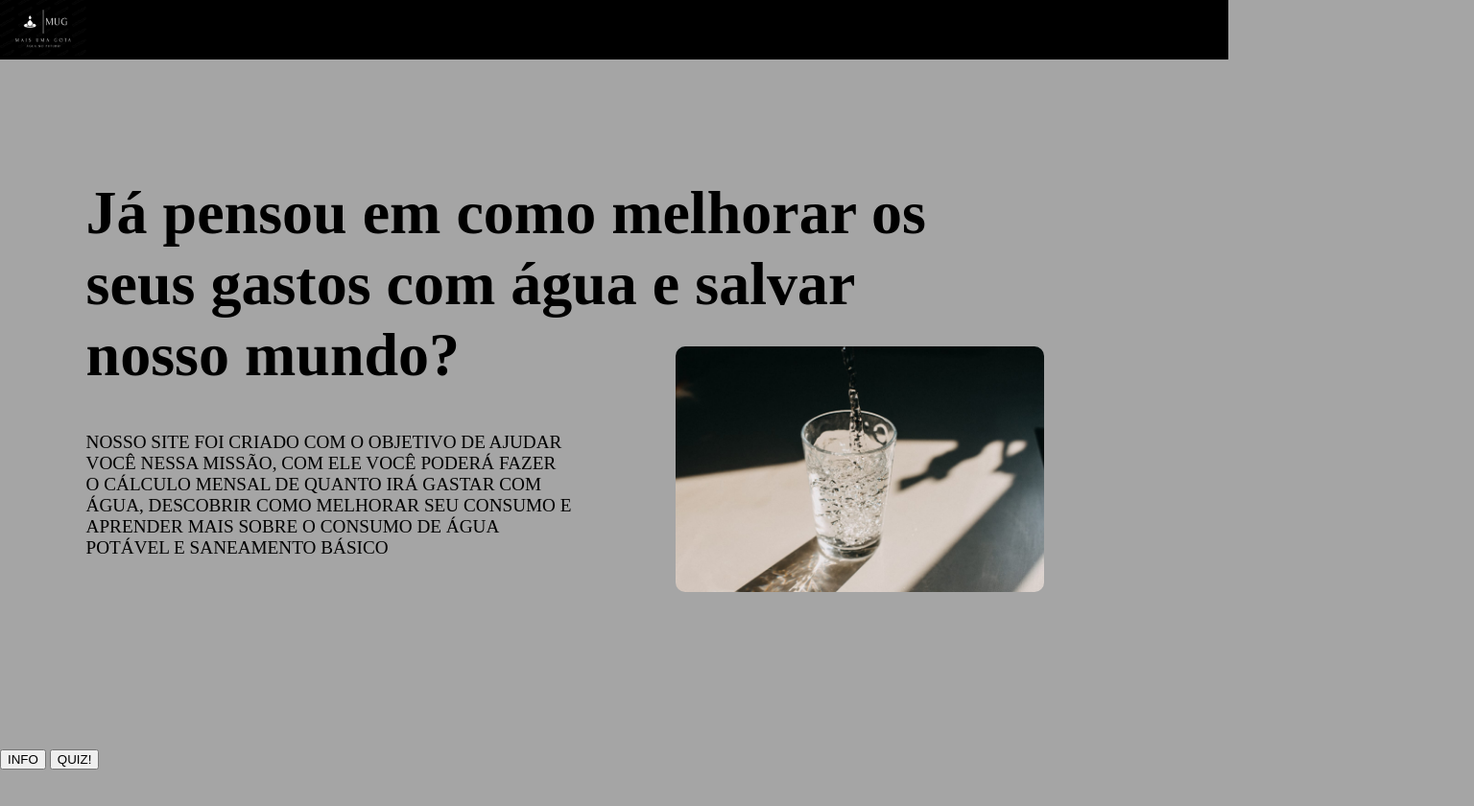
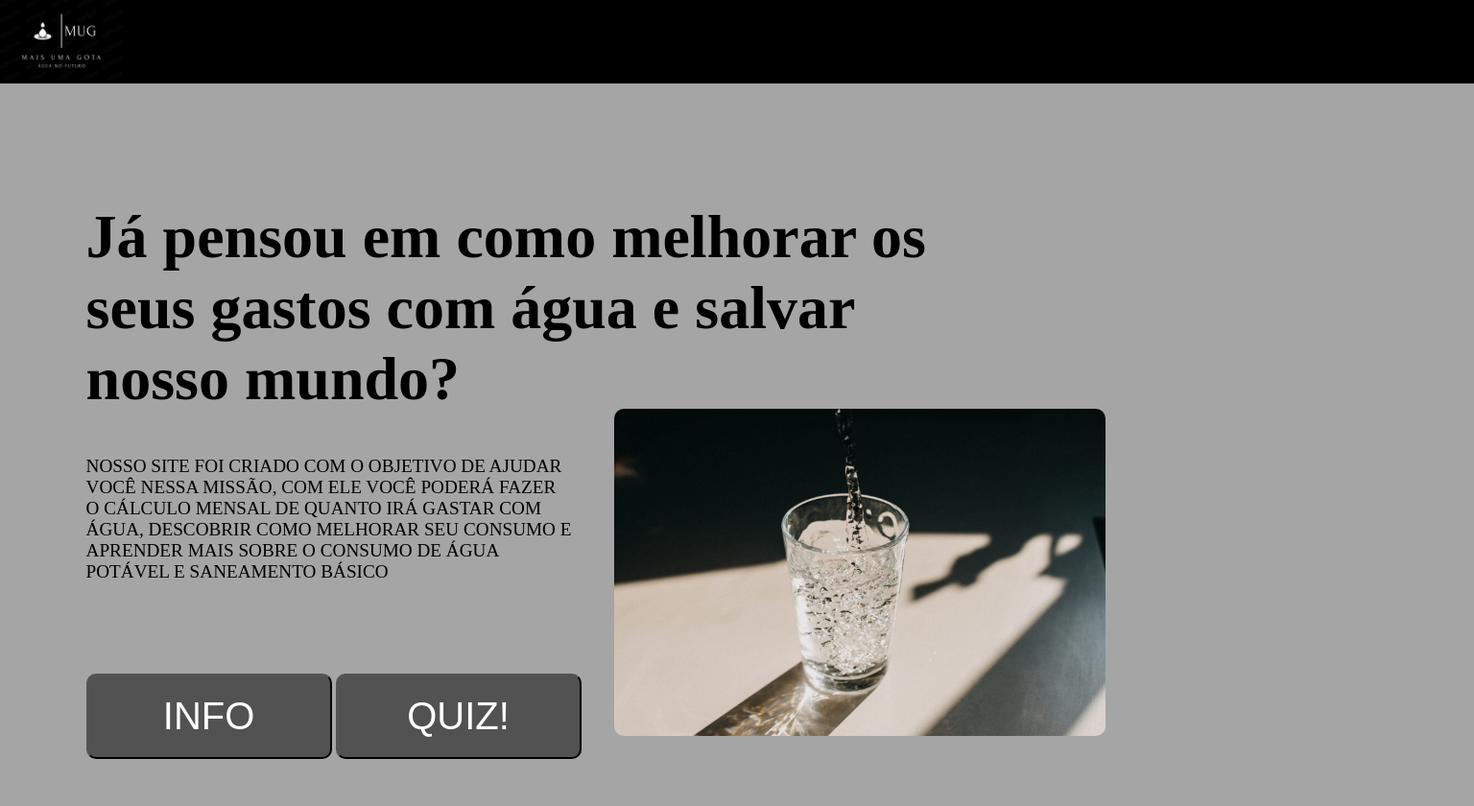
Before and after one commit to dev-andree/MUG-Mais-Uma-Gota, a plain HTML site: page index.html in a window 1280 px wide. Shown: the whole page at 96% size, 1536 px wide, since content can reach past the window. Before the commit the page ends 802 px from the top, so only its background shows below. Drawn offline with Linux system fonts and the light colour scheme.

Commit message:
UPDATE CSS

```diff
--- a/assets/css/style.css
+++ b/assets/css/style.css
@@ -2,18 +2,40 @@ body {
     background-color: rgb(165, 165, 165);
     margin: 0;
     padding: 0;
+    overflow-x: hidden;
 }
 
 header {
     background-color: black;
     border: none;
-    width: 100%;
+    width: 120%;
     margin: 0;
     padding: 0;
 }
 
+#casa {
+    width: 3vw;
+    position: relative;
+    left: 600px;
+    bottom: 20pt;
+}
+
+#informacao {
+    width: 3vw;
+    position: relative;
+    left: 700px;
+    bottom: 20pt;
+}
+
+#ideia {
+    width: 3.5vw;
+    position: relative;
+    left: 640px;
+    bottom: 20pt;
+}
+
 #logo {
-    width: 7vw;
+    width: 10vw;
 }
 
 #title {
@@ -31,13 +53,48 @@ header {
 }
 
 #img1 {
-    width: 30vw;
+    width: 40vw;
     border-radius: 10px;
     position: relative;
     left: 70%;
     transform: translateX(-50%);
-    bottom: 20vh;
+    bottom: 15vh;
 }
+
+#info{
+    position: relative;
+    left: 7%;
+    bottom: 189px;
+    width: 20%;
+    padding: 20px;
+    font-size: 30pt;
+    border-radius: 10px;
+    background-color: rgb(82, 82, 82);
+    color: white;
+}
+
+#info:hover{
+background-color: rgb(70, 142, 142);
+}
+
+#quiz{
+    position: relative;
+    left: 7%;
+    bottom: 189px;
+    width: 20%;
+    padding: 20px;
+    font-size: 30pt;
+    border-radius: 10px;
+    background-color: rgb(82, 82, 82);
+    color: white;
+
+}
+
+#quiz:hover{
+    background-color: rgb(70, 142, 142);
+}
+
+
 
 @media (max-width: 768px) {
     #title, #paragraph {
```
